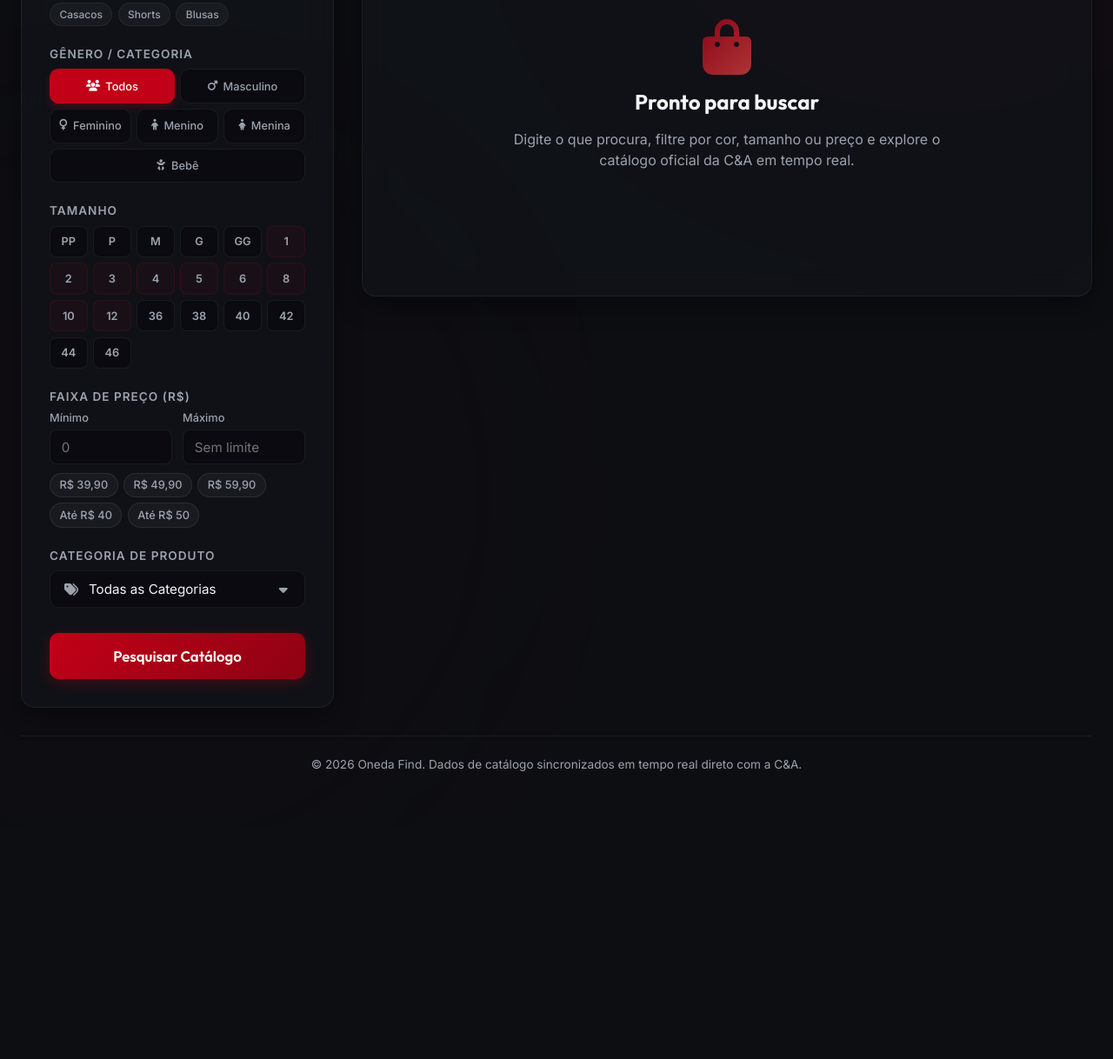
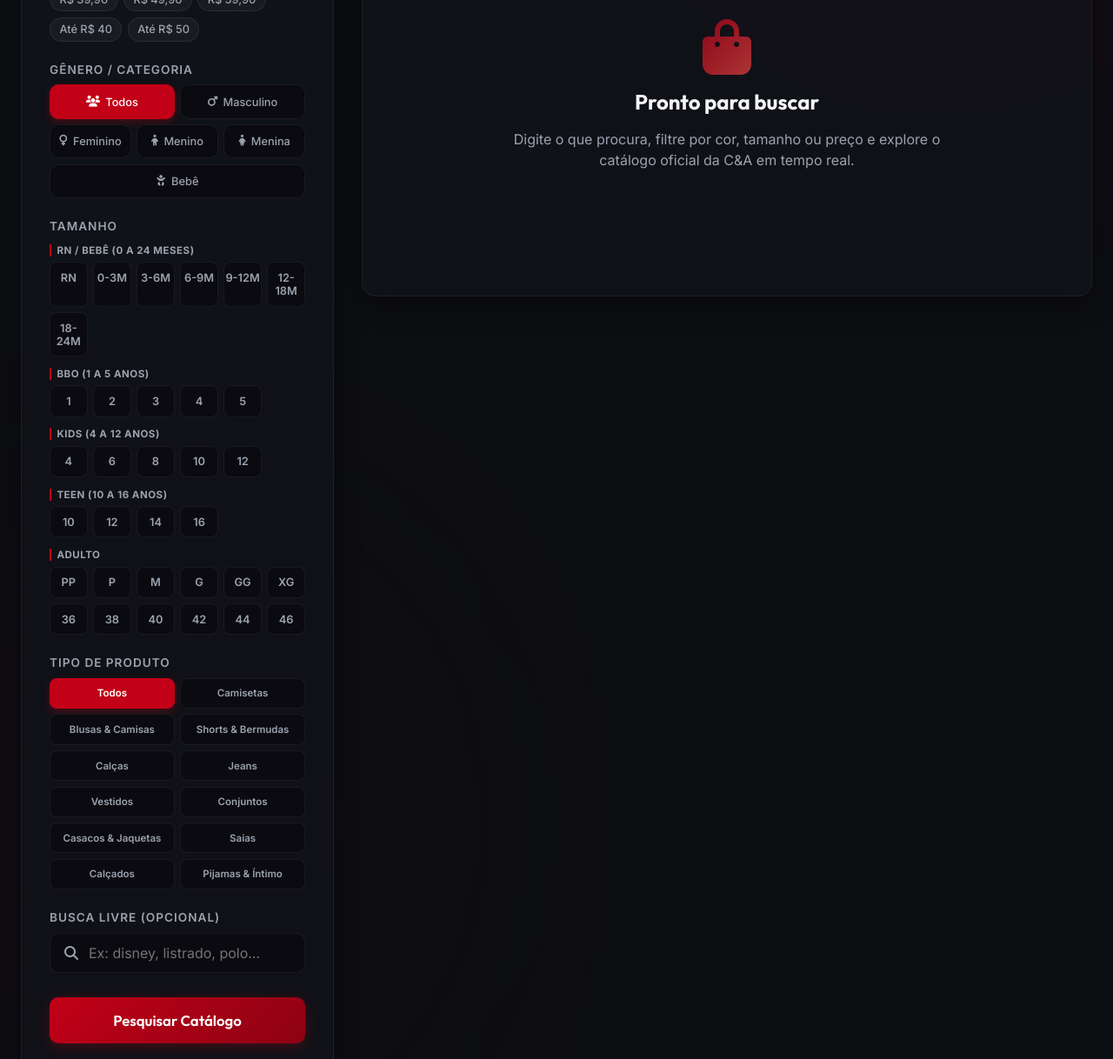
Before and after one commit to giovaniivini-bit/oneda-find, a website: page public/index.html in a window 1280 px wide. Shown: the part 383-1601 px from the top of the page at 87% size. Before the commit the page ends 1334 px from the top, so only its background shows below. Drawn offline with Linux system fonts and the light colour scheme.

Commit message:
feat: reorder filters, restructure size groups, fix price filter bug, and remove obsolete tags

```diff
--- a/public/index.html
+++ b/public/index.html
@@ -33,24 +33,29 @@
         <h2 class="section-title"><i class="fa-solid fa-sliders"></i> Filtros de Busca</h2>
 
         <form id="search-form">
-          <!-- Busca por produto -->
+          <!-- 1. Faixa de Preço (Min/Max com badges) -->
           <div class="input-group">
-            <label for="search-input">O que você procura na C&A?</label>
-            <div class="search-box">
-              <i class="fa-solid fa-magnifying-glass"></i>
-              <input type="text" id="search-input" placeholder="Ex: camiseta, calça, vestido..." required>
+            <label>Faixa de Preço (R$)</label>
+            <div class="price-inputs-row">
+              <div class="price-input-box">
+                <span>Mínimo</span>
+                <input type="number" id="price-min" min="0" placeholder="0">
+              </div>
+              <div class="price-input-box">
+                <span>Máximo</span>
+                <input type="number" id="price-max" min="0" placeholder="Sem limite">
+              </div>
             </div>
-            <div class="quick-tags">
-              <span class="badge-tag" data-value="camiseta">Camisetas</span>
-              <span class="badge-tag" data-value="jeans">Jeans</span>
-              <span class="badge-tag" data-value="vestido">Vestidos</span>
-              <span class="badge-tag" data-value="casaco">Casacos</span>
-              <span class="badge-tag" data-value="short">Shorts</span>
-              <span class="badge-tag" data-value="blusa">Blusas</span>
+            <div class="price-quick-tags">
+              <span class="price-badge" data-min="39" data-max="40">R$ 39,90</span>
+              <span class="price-badge" data-min="49" data-max="50">R$ 49,90</span>
+              <span class="price-badge" data-min="59" data-max="60">R$ 59,90</span>
+              <span class="price-badge" data-min="0" data-max="40">Até R$ 40</span>
+              <span class="price-badge" data-min="0" data-max="50">Até R$ 50</span>
             </div>
           </div>
 
-          <!-- Gênero -->
+          <!-- 2. Gênero -->
           <div class="input-group">
             <label>Gênero / Categoria</label>
             <div class="gender-selector">
@@ -73,24 +78,56 @@
               <label for="gender-baby"><i class="fa-solid fa-baby"></i> Bebê</label>
             </div>
           </div>
-          <!-- Tamanho (Especificação 46) -->
+
+          <!-- 3. Tamanho (Especificação 46) -->
           <div class="input-group">
             <label>Tamanho</label>
-            <div class="size-selector-grid" id="size-selector">
+
+            <div class="size-group-title">RN / Bebê (0 a 24 meses)</div>
+            <div class="size-selector-grid" id="size-selector-rn">
+              <span class="size-btn" data-value="RN">RN</span>
+              <span class="size-btn" data-value="0-3 meses,0-3">0-3M</span>
+              <span class="size-btn" data-value="3-6 meses,3-6">3-6M</span>
+              <span class="size-btn" data-value="6-9 meses,6-9">6-9M</span>
+              <span class="size-btn" data-value="9-12 meses,9-12">9-12M</span>
+              <span class="size-btn" data-value="12-18 meses,12-18">12-18M</span>
+              <span class="size-btn" data-value="18-24 meses,18-24">18-24M</span>
+            </div>
+
+            <div class="size-group-title">BBO (1 a 5 anos)</div>
+            <div class="size-selector-grid" id="size-selector-bbo">
+              <span class="size-btn" data-value="1">1</span>
+              <span class="size-btn" data-value="2">2</span>
+              <span class="size-btn" data-value="3">3</span>
+              <span class="size-btn" data-value="4">4</span>
+              <span class="size-btn" data-value="5">5</span>
+            </div>
+
+            <div class="size-group-title">Kids (4 a 12 anos)</div>
+            <div class="size-selector-grid" id="size-selector-kids">
+              <span class="size-btn" data-value="4">4</span>
+              <span class="size-btn" data-value="6">6</span>
+              <span class="size-btn" data-value="8">8</span>
+              <span class="size-btn" data-value="10">10</span>
+              <span class="size-btn" data-value="12">12</span>
+            </div>
+
+            <div class="size-group-title">Teen (10 a 16 anos)</div>
+            <div class="size-selector-grid" id="size-selector-teen">
+              <span class="size-btn" data-value="10">10</span>
+              <span class="size-btn" data-value="12">12</span>
+              <span class="size-btn" data-value="14">14</span>
+              <span class="size-btn" data-value="16">16</span>
+            </div>
+
+            <div class="size-group-title">Adulto</div>
+            <div class="size-selector-grid" id="size-selector-adult">
               <span class="size-btn" data-value="PP">PP</span>
               <span class="size-btn" data-value="P">P</span>
               <span class="size-btn" data-value="M">M</span>
               <span class="size-btn" data-value="G">G</span>
               <span class="size-btn" data-value="GG">GG</span>
-              <span class="size-btn size-kids" data-value="1">1</span>
-              <span class="size-btn size-kids" data-value="2">2</span>
-              <span class="size-btn size-kids" data-value="3">3</span>
-              <span class="size-btn size-kids" data-value="4">4</span>
-              <span class="size-btn size-kids" data-value="5">5</span>
-              <span class="size-btn size-kids" data-value="6">6</span>
-              <span class="size-btn size-kids" data-value="8">8</span>
-              <span class="size-btn size-kids" data-value="10">10</span>
-              <span class="size-btn size-kids" data-value="12">12</span>
+              <span class="size-btn" data-value="XG">XG</span>
               <span class="size-btn" data-value="36">36</span>
               <span class="size-btn" data-value="38">38</span>
               <span class="size-btn" data-value="40">40</span>
@@ -100,46 +137,31 @@
             </div>
           </div>
 
-          <!-- Faixa de Preço (Min/Max com badges) -->
+          <!-- 4. Tipo de Produto (Categorias) -->
           <div class="input-group">
-            <label>Faixa de Preço (R$)</label>
-            <div class="price-inputs-row">
-              <div class="price-input-box">
-                <span>Mínimo</span>
-                <input type="number" id="price-min" min="0" placeholder="0">
-              </div>
-              <div class="price-input-box">
-                <span>Máximo</span>
-                <input type="number" id="price-max" min="0" placeholder="Sem limite">
-              </div>
-            </div>
-            <div class="price-quick-tags">
-              <span class="price-badge" data-min="39" data-max="40">R$ 39,90</span>
-              <span class="price-badge" data-min="49" data-max="50">R$ 49,90</span>
-              <span class="price-badge" data-min="59" data-max="60">R$ 59,90</span>
-              <span class="price-badge" data-min="0" data-max="40">Até R$ 40</span>
-              <span class="price-badge" data-min="0" data-max="50">Até R$ 50</span>
+            <label>Tipo de Produto</label>
+            <div class="category-selector-grid" id="category-selector">
+              <span class="category-btn active" data-value="">Todos</span>
+              <span class="category-btn" data-value="camiseta">Camisetas</span>
+              <span class="category-btn" data-value="blusa">Blusas & Camisas</span>
+              <span class="category-btn" data-value="short">Shorts & Bermudas</span>
+              <span class="category-btn" data-value="calca">Calças</span>
+              <span class="category-btn" data-value="jeans">Jeans</span>
+              <span class="category-btn" data-value="vestido">Vestidos</span>
+              <span class="category-btn" data-value="conjunto">Conjuntos</span>
+              <span class="category-btn" data-value="casaco">Casacos & Jaquetas</span>
+              <span class="category-btn" data-value="saia">Saias</span>
+              <span class="category-btn" data-value="calcado">Calçados</span>
+              <span class="category-btn" data-value="pijama">Pijamas & Íntimo</span>
             </div>
           </div>
 
-          <!-- Categoria de Produto -->
+          <!-- 5. Busca Livre (Opcional) -->
           <div class="input-group">
-            <label for="category-select">Categoria de Produto</label>
-            <div class="category-box">
-              <i class="fa-solid fa-tags"></i>
-              <select id="category-select">
-                <option value="" selected>Todas as Categorias</option>
-                <option value="camiseta">Camisetas</option>
-                <option value="calca">Calças</option>
-                <option value="jeans">Jeans</option>
-                <option value="vestido">Vestidos</option>
-                <option value="casaco">Casacos & Jaquetas</option>
-                <option value="short">Shorts & Bermudas</option>
-                <option value="blusa">Blusas & Camisas</option>
-                <option value="saia">Saias</option>
-                <option value="calcado">Calçados</option>
-                <option value="pijama">Pijamas & Moda Íntima</option>
-              </select>
+            <label for="search-input">Busca Livre (Opcional)</label>
+            <div class="search-box">
+              <i class="fa-solid fa-magnifying-glass"></i>
+              <input type="text" id="search-input" placeholder="Ex: disney, listrado, polo...">
             </div>
           </div>
 
--- a/public/style.css
+++ b/public/style.css
@@ -294,6 +294,18 @@
   color: #fff;
   border-color: var(--accent-color);
   box-shadow: 0 4px 10px var(--accent-glow);
+}
+
+.size-group-title {
+  font-size: 0.72rem;
+  text-transform: uppercase;
+  color: var(--text-muted);
+  margin-top: 0.8rem;
+  margin-bottom: 0.4rem;
+  font-weight: 700;
+  letter-spacing: 0.5px;
+  border-left: 2px solid var(--accent-color);
+  padding-left: 0.4rem;
 }
 
 /* Seletor de Cores (Paleta) */
@@ -941,56 +953,39 @@
   transform: translateY(-1px);
 }
 
-.category-box {
-  display: flex;
-  align-items: center;
+.category-selector-grid {
+  display: grid;
+  grid-template-columns: repeat(2, 1fr);
+  gap: 0.4rem;
+}
+
+.category-btn {
   background: rgba(10, 11, 15, 0.8);
   border: 1px solid var(--panel-border);
-  border-radius: 10px;
-  padding: 0.75rem 1rem;
-  gap: 0.75rem;
+  padding: 0.6rem 0.4rem;
+  text-align: center;
+  border-radius: 8px;
+  font-size: 0.72rem;
+  font-weight: 600;
+  color: var(--text-muted);
+  cursor: pointer;
   transition: var(--transition);
-  position: relative;
+  user-select: none;
+  white-space: nowrap;
+  overflow: hidden;
+  text-overflow: ellipsis;
 }
 
-.category-box::after {
-  content: '\f0d7';
-  font-family: 'Font Awesome 6 Free';
-  font-weight: 900;
-  position: absolute;
-  right: 1.2rem;
-  top: 50%;
-  transform: translateY(-50%);
-  color: var(--text-muted);
-  pointer-events: none;
+.category-btn:hover {
+  border-color: rgba(255, 255, 255, 0.15);
+  color: var(--text-main);
 }
 
-.category-box:focus-within {
+.category-btn.active {
+  background: var(--accent-color);
+  color: #fff;
   border-color: var(--accent-color);
-}
-
-.category-box i {
-  color: var(--text-muted);
-}
-
-.category-box select {
-  background: transparent;
-  border: none;
-  color: var(--text-main);
-  font-family: var(--font-family);
-  font-size: 0.95rem;
-  width: 100%;
-  outline: none;
-  cursor: pointer;
-  -webkit-appearance: none;
-  -moz-appearance: none;
-  appearance: none;
-  padding-right: 1.5rem;
-}
-
-.category-box select option {
-  background: #12141b;
-  color: var(--text-main);
+  box-shadow: 0 4px 10px var(--accent-glow);
 }
 
 /* Header de Resultados e Botão de PDF */
```
Also changed, not shown: public/app.js (+45 -4 lines), server.js (+50 -22 lines).
